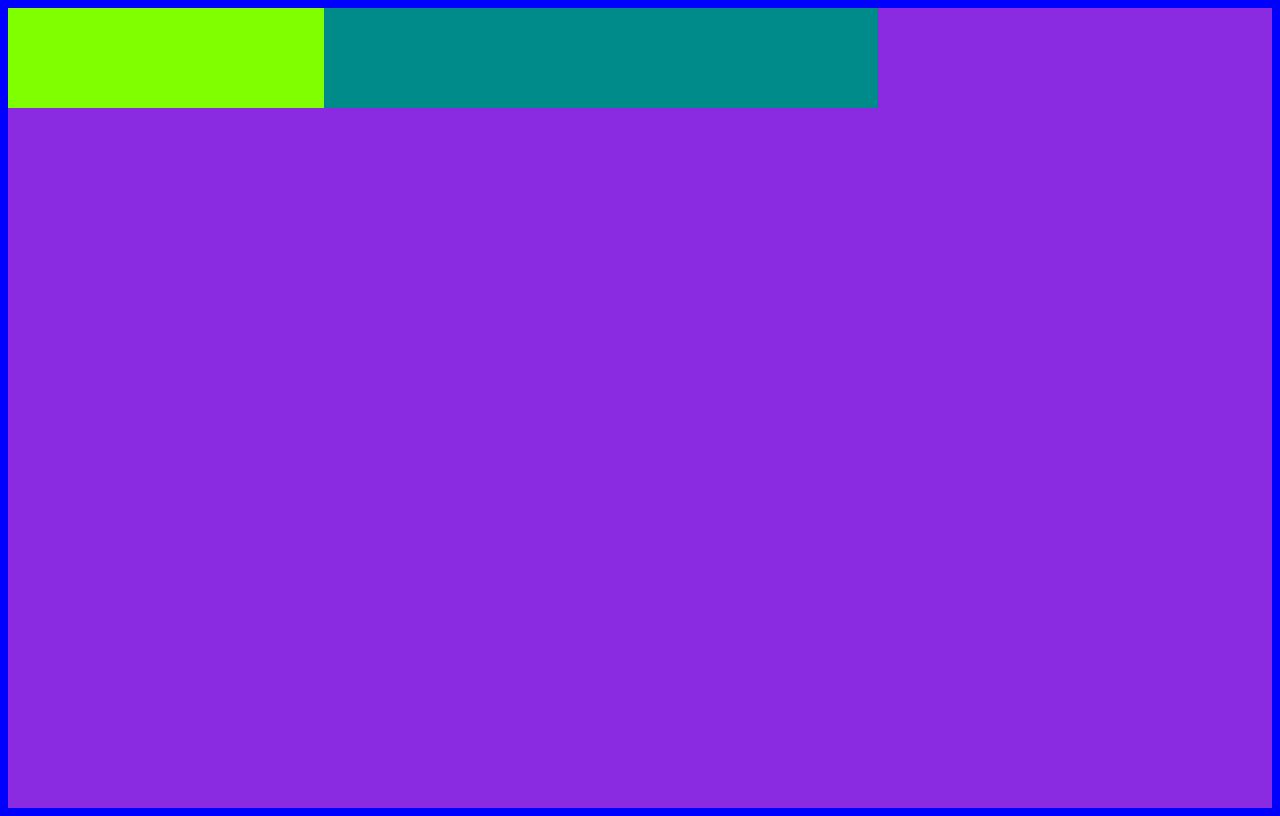
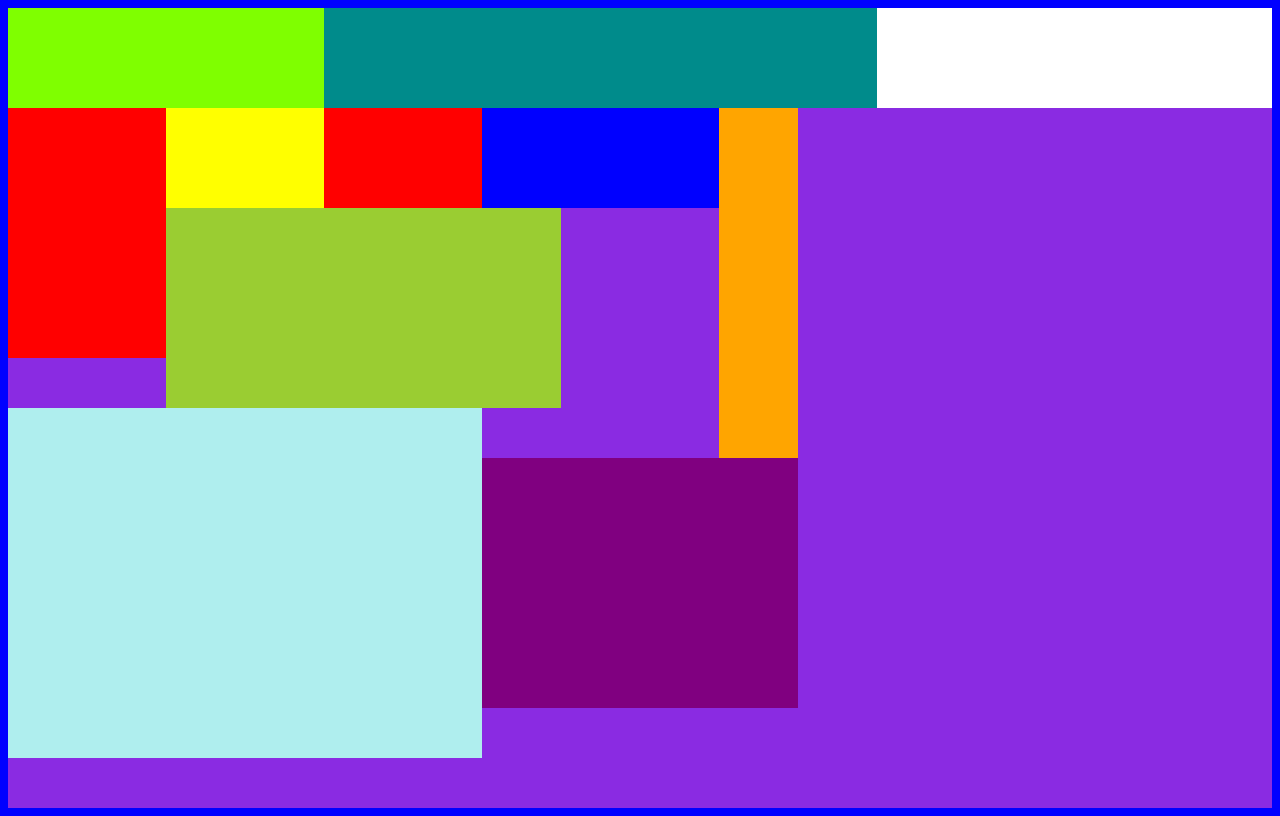
Before and after one commit to mimi-sh/p1_ilus_grid, a plain HTML site: page index.html in a window 1280 px wide. Drawn offline with Linux system fonts and the light colour scheme.

Commit message:
Update index.html

```diff
--- a/index.html
+++ b/index.html
@@ -31,12 +31,84 @@
             grid-row-end: 3;
             background-color: darkcyan;
         }
+        #m3{
+            grid-column-start: 12;
+            grid-column-end: 17;
+            grid-row-start: 1;
+            grid-row-end: 3;
+            background-color: white;
+        }
+        #m4{
+            grid-column-start: 1;
+            grid-column-end: 3;
+            grid-row-start: 3;
+            grid-row-end: 8;
+            background-color: red;
+        }
+        #m5{
+            grid-column-start: 3;
+            grid-column-end: 5;
+            grid-row-start: 3;
+            grid-row-end: 5;
+            background-color: yellow;
+        }
+        #m6{
+            grid-column-start: 3;
+            grid-column-end:8;
+            grid-row-start: 5;
+            grid-row-end: 9;
+            background-color: yellowgreen;
+        }
+        #m7{
+            grid-column-start: 5;
+            grid-column-end:7;
+            grid-row-start: 3;
+            grid-row-end:5;
+            background-color: red;
+        }
+        #m8{
+            grid-column-start: 7;
+            grid-column-end: 11;
+            grid-row-start: 10;
+            grid-row-end: 15;
+            background-color: purple;
+        }
+        #m9{
+            grid-column-start: 10;
+            grid-column-end: 11;
+            grid-row-start: 3;
+            grid-row-end: 10;
+            background-color: orange;
+        }
+        #m10{
+            grid-column-start:1;
+            grid-column-end: 7;
+            grid-row-start: 9;
+            grid-row-end: 16;
+            background-color: paleturquoise;
+        }
+        #m11{
+            grid-column-start: 7;
+            grid-column-end: 10;
+            grid-row-start: 3;
+            grid-row-end:5;
+            background-color: blue;
+        }
     </style>
 </head>
 <body>
     <div id="container">
         <div id="m1"></div>
         <div id="m2"></div>
+        <div id="m3"></div>
+        <div id="m4"></div>
+        <div id="m5"></div>
+        <div id="m6"></div>
+        <div id="m7"></div>
+        <div id="m8"></div>
+        <div id="m9"></div>
+        <div id="m10"></div>
+        <div id="m11"></div>
     </div>
 </body>
 </html>
```
